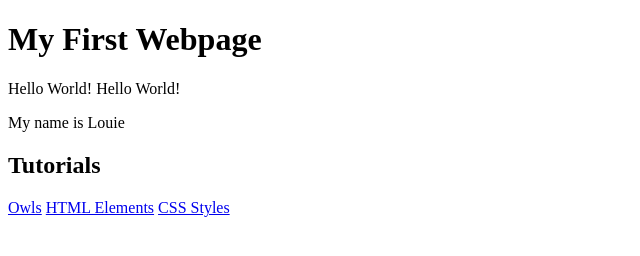
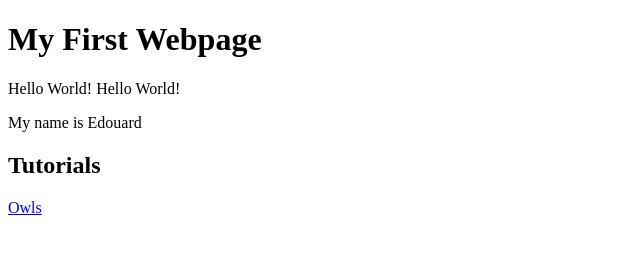
Before and after one commit to edoplo/edoplo.github.io, a plain HTML site: page index.html in a window 1280 px wide. Shown: the whole page, without its empty margins (0-640 px from the left). Drawn offline with Linux system fonts and the light colour scheme.

Commit message:
Add files via upload

```diff
--- a/index.html
+++ b/index.html
@@ -9,12 +9,10 @@
 
     <p>Hello World! Hello World!</p>
 
-    <p>My name is Louie</p>
+    <p>My name is Edouard</p>
 
     <h2>Tutorials</h2>
 
     <a href="owls.html">Owls</a>
-    <a href="https://codepen.io/louiechristietest/pen/XWWwROY">HTML Elements</a>
-    <a href="https://codepen.io/louiechristietest/pen/ZEENypj">CSS Styles</a>
   </body>
 </html>
```
